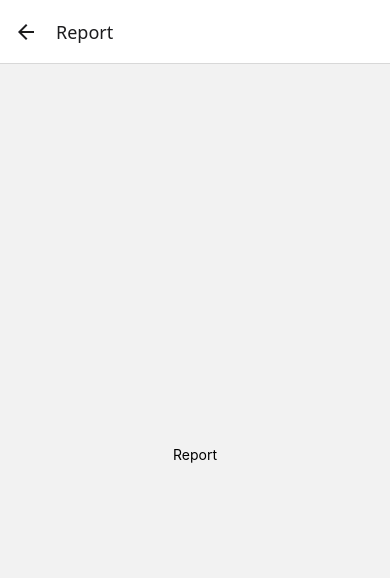
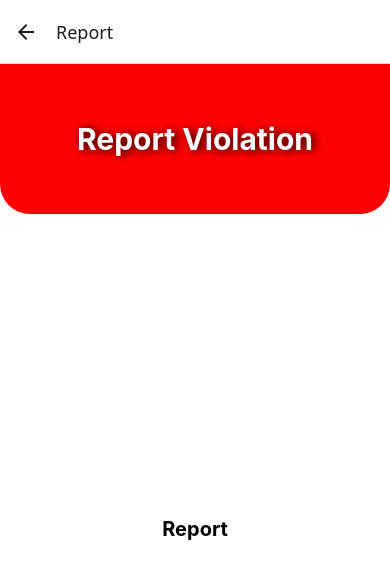
Before and after one commit to UNLV-CS472-672/2025-S-GROUP1-URP, a React Native app: screen /Report in a window 390 px wide. Shown: the top 578 px of the page. Built offline with nearby package versions, Linux system fonts and the light colour scheme.

Commit message:
Added and Edited Report Page
Added a Screens Folder, inside the folder added a ReportScreen.js file which is where we will be implementing the reporting a car system. Only added a header so far to the page.

Co-Authored-By: Relakuma <156744864+Relakuma@users.noreply.github.com>

```diff
--- a/App.js
+++ b/App.js
@@ -5,6 +5,7 @@ import { createStackNavigator } from "@react-navigation/stack";
 import { auth } from "./firebaseConfig";
 import { onAuthStateChanged, signOut } from "firebase/auth";
 import LoginScreen from "./LoginScreen";
+import ReportScreen from "./screens/ReportScreen"; // Import the Report Page
 
 const Stack = createStackNavigator();
 
@@ -77,13 +78,13 @@ function GatewayParkingScreen() {
   );
 }
 
-function ReportScreen() {
-  return (
-    <View style={{ flex: 1, justifyContent: "center", alignItems: "center" }}>
-      <Text>Report</Text>
-    </View>
-  );
-}
+//function ReportScreen() {
+  //return (
+    //<View style={{ flex: 1, justifyContent: "center", alignItems: "center" }}>
+      //<Text>Report</Text>
+    //</View>
+ // );
+//}
 
 export default function App() {
   return (
--- a/package.json
+++ b/package.json
@@ -20,10 +20,12 @@
     "react": "18.3.1",
     "react-native": "0.76.7",
     "react-native-safe-area-context": "4.12.0",
-    "react-native-screens": "~4.4.0"
+    "react-native-screens": "~4.4.0",
+    "expo-image-picker": "~16.0.6"
   },
   "devDependencies": {
-    "@babel/core": "^7.25.2"
+    "@babel/core": "^7.25.2",
+    "@react-native-community/cli": "^17.0.0"
   },
   "private": true
 }
--- /dev/null
+++ b/screens/ReportScreen.js
@@ -0,0 +1,76 @@
+// import React from "react";
+// import { View, Text, StyleSheet } from "react-native";
+
+// export default function ReportScreen() {
+//   return (
+//     <View style={styles.container}>
+//       <Text style={styles.text}>Report</Text>
+//     </View>
+//   );
+// }
+
+// const styles = StyleSheet.create({
+//   container: {
+//     flex: 1,
+//     justifyContent: "center",
+//     alignItems: "center",
+//     backgroundColor: "#fff",
+//   },
+//   text: {
+//     fontSize: 20,
+//     fontWeight: "bold",
+//   },
+// });
+import React from "react";
+import { View, Text, StyleSheet } from "react-native";
+
+export default function ReportScreen() {
+  return (
+    <View style={styles.container}>
+      {/* Header Section */}
+      <View style={styles.header}>
+        <Text style={styles.headerText}>Report Violation</Text>
+      </View>
+
+      {/* Main Content */}
+      <View style={styles.content}>
+        <Text style={styles.text}>Report</Text>
+      </View>
+    </View>
+  );
+}
+
+// the following is the title for report page
+const styles = StyleSheet.create({
+  container: {
+    flex: 1,
+    backgroundColor: "#fff",
+  },
+  header: {
+    width: "100%",
+    height: 150, // Adjust height as needed
+    backgroundColor: "red",
+    justifyContent: "center",
+    alignItems: "center",
+    borderBottomLeftRadius: 30, // Optional for styling
+    borderBottomRightRadius: 30, // Optional for styling
+  },
+  headerText: {
+    fontSize: 30,
+    fontWeight: "bold",
+    color: "white",
+    // Text Outline Effect
+    textShadowColor: "black",
+    textShadowOffset: { width: 3, height: 1 }, // Offset to create the outline
+    textShadowRadius: 10, // Controls the thickness of the outline
+  },
+  content: {
+    flex: 1,
+    justifyContent: "center",
+    alignItems: "center",
+  },
+  text: {
+    fontSize: 20,
+    fontWeight: "bold",
+  },
+});
```
Also changed, not shown: 1 other file (tests, documents, lock files or other folders).
